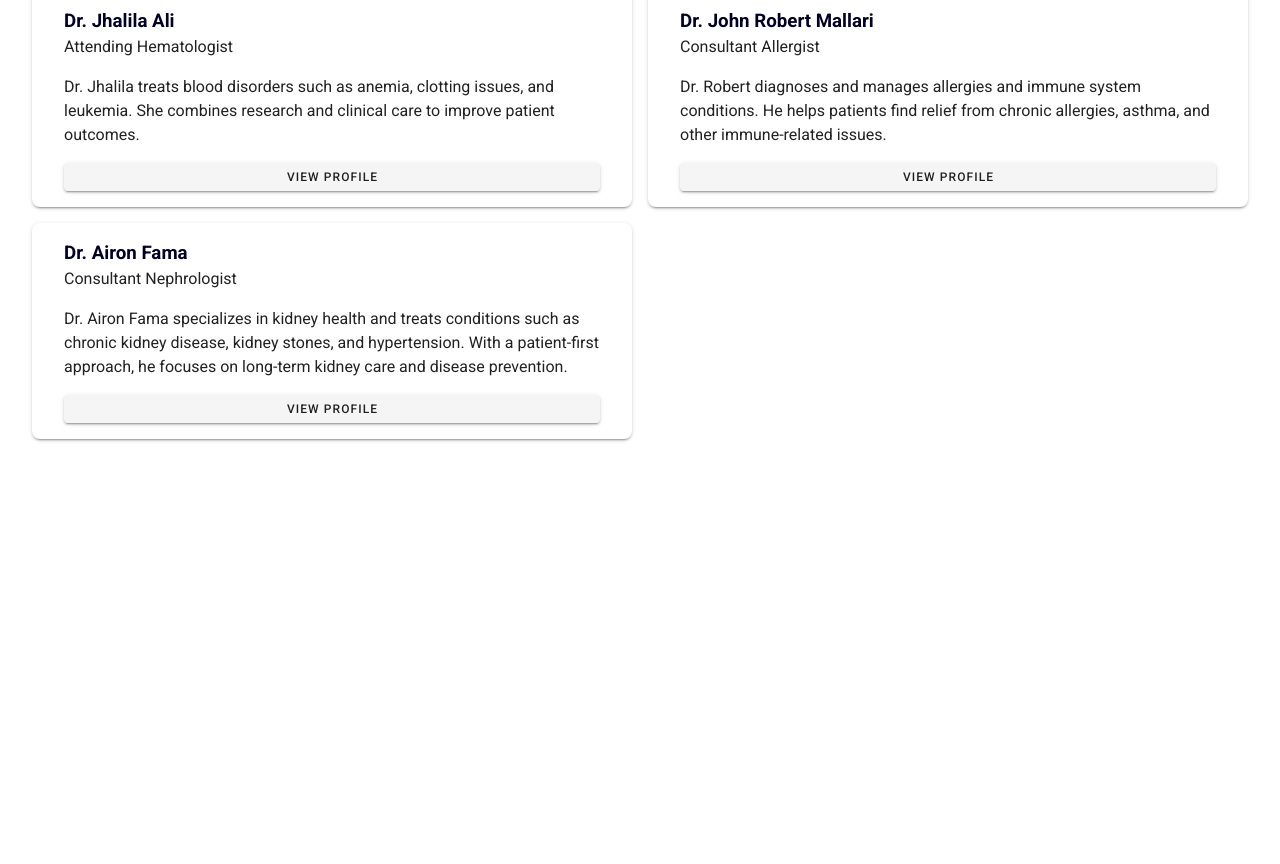
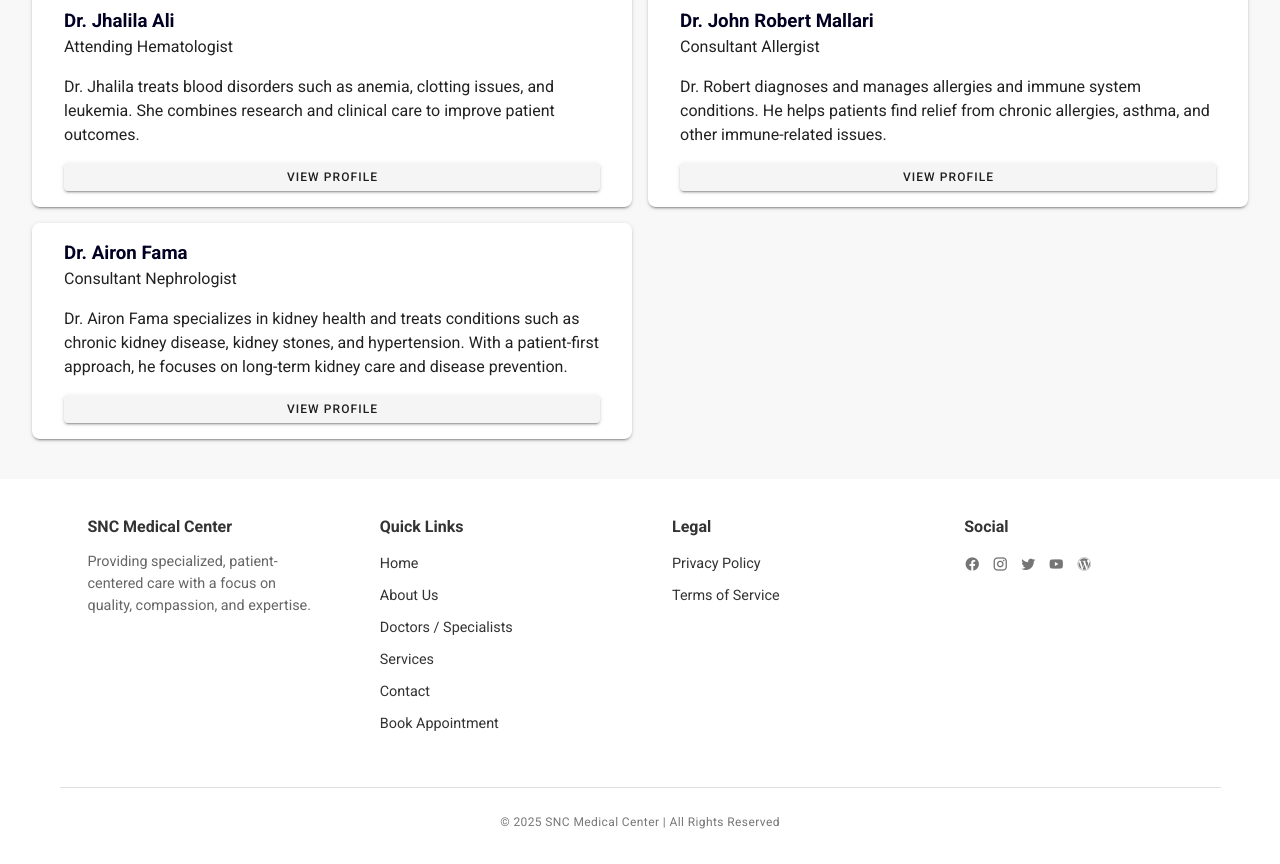
Before and after one commit to ceejmangulabnan/snc-medical-center, a Nuxt app: page / in a window 1280 px wide. Shown: the part 1763-2627 px from the top of the page. Before the commit the page ends 2242 px from the top, so only its background shows below. Built offline with nearby package versions, Linux system fonts and the light colour scheme.

Commit message:
feat: add footer

```diff
--- /dev/null
+++ b/components/AppFooter.vue
@@ -0,0 +1,114 @@
+<template>
+  <v-footer padless class="footer">
+    <v-container class="pt-10 pb-4">
+      <v-row class="footer-top" dense>
+        <v-col cols="12" md="6" lg="3" class="mb-6 footer-group">
+          <h4 class="footer-heading">SNC Medical Center</h4>
+          <p class="footer-text">
+            Providing specialized, patient-centered care with a focus on quality, compassion, and expertise.
+          </p>
+        </v-col>
+
+        <v-col cols="12" md="6" lg="3" class="mb-6 footer-group">
+          <h4 class="footer-heading">Quick Links</h4>
+          <ul class="footer-list">
+            <li><router-link to="/">Home</router-link></li>
+            <li><router-link to="/">About Us</router-link></li>
+            <li><router-link to="/">Doctors / Specialists</router-link></li>
+            <li><router-link to="/">Services</router-link></li>
+            <li><router-link to="/">Contact</router-link></li>
+            <li><router-link to="/">Book Appointment</router-link></li>
+          </ul>
+        </v-col>
+
+        <v-col cols="12" md="6" lg="3" class="mb-6 footer-group">
+          <h4 class="footer-heading">Legal</h4>
+          <ul class="footer-list">
+            <li><router-link to="/privacy-policy">Privacy Policy</router-link></li>
+            <li><router-link to="/terms">Terms of Service</router-link></li>
+          </ul>
+        </v-col>
+
+        <v-col cols="12" md="6" lg="3" class="mb-6 footer-group">
+          <h4 class="footer-heading">Social</h4>
+          <div class="footer-social">
+            <a href="#" aria-label="Facebook"><v-icon small>mdi-facebook</v-icon></a>
+            <a href="#" aria-label="Instagram"><v-icon small>mdi-instagram</v-icon></a>
+            <a href="#" aria-label="Twitter"><v-icon small>mdi-twitter</v-icon></a>
+            <a href="#" aria-label="YouTube"><v-icon small>mdi-youtube</v-icon></a>
+            <a href="#" aria-label="WordPress"><v-icon small>mdi-wordpress</v-icon></a>
+          </div>
+        </v-col>
+      </v-row>
+
+      <v-divider class="my-6"></v-divider>
+
+      <p class="footer-copy text-center text-caption">
+        © 2025 SNC Medical Center | All Rights Reserved
+      </p>
+    </v-container>
+  </v-footer>
+</template>
+
+<script>
+export default {
+  name: 'AppFooter'
+}
+</script>
+
+<style scoped>
+.footer {
+  background-color: white;
+  color: #333;
+}
+
+.footer-heading {
+  font-weight: bold;
+  margin-bottom: 0.75rem;
+}
+
+.footer-text {
+  font-size: 0.9rem;
+  line-height: 1.5;
+  color: #666;
+}
+
+.footer-list {
+  list-style: none;
+  padding: 0;
+  margin: 0;
+}
+
+.footer-list li {
+  margin-bottom: 0.5rem;
+}
+
+.footer-list a {
+  text-decoration: none;
+  color: inherit;
+  font-size: 0.9rem;
+}
+
+.footer-list a:hover {
+  text-decoration: underline;
+}
+
+.footer-social {
+  display: flex;
+  gap: 0.75rem;
+  align-items: center;
+  color: #000022;
+}
+
+.footer-social a {
+  color: inherit;
+}
+
+.footer-copy {
+  color: #777;
+}
+
+.footer-group {
+  padding: 0 2rem;
+}
+</style>
--- a/layouts/default.vue
+++ b/layouts/default.vue
@@ -1,8 +1,10 @@
 <template>
   <v-app>
-    <v-main class="full">
+    <v-main class="full" style="background-color: #f8f8f8;
+">
       <AppNavbar />
       <Nuxt />
+      <AppFooter />
     </v-main>
   </v-app>
 </template>
```
